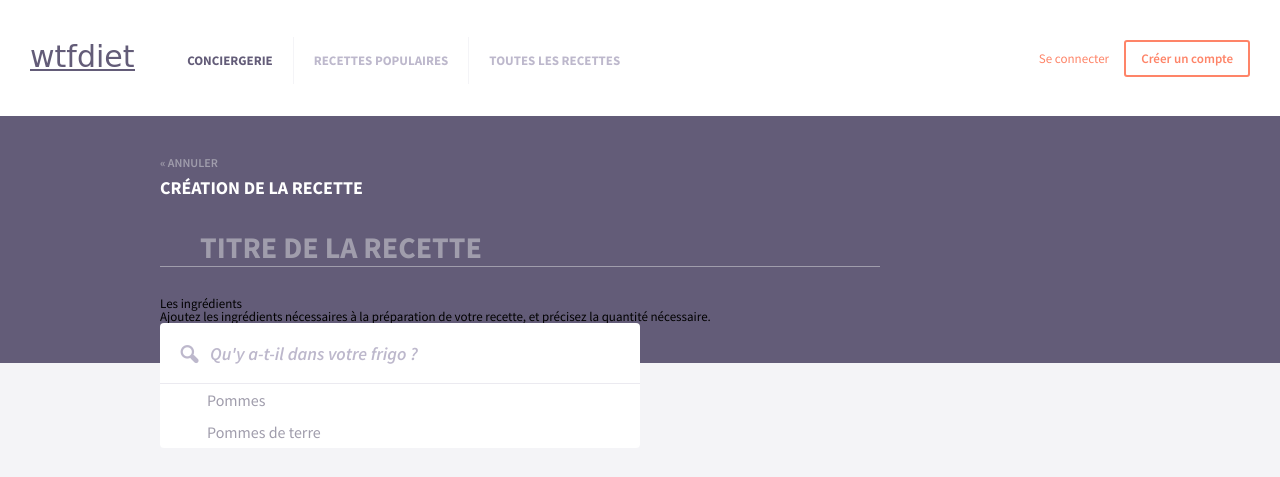
After one commit to AntoineWattier/PUMIR-H3T2, a PHP site: page /app/Views/Recipes/submitRecipe.html in a window 1280 px wide. The commit adds this page. Shown: the top 477 px of the page. Run offline with PHP 8.4, Linux system fonts and the light colour scheme; some web fonts are replaced.

Commit message:
Input[type="file"]

```diff
--- /dev/null
+++ b/app/Views/Recipes/submitRecipe.html
@@ -0,0 +1,55 @@
+<!DOCTYPE html>
+<html>
+	<head>
+		<meta charset="utf-8">
+		<title>What the f*** do i eat tonight?</title>
+    <meta name="description" content="">
+    <meta name="viewport" content="width=device-width">
+    <link rel="stylesheet" href="../../../public/styles/main.css">
+	</head>
+	<body>
+		<header id="header">
+			<h1>wtfdiet</h1>
+			<nav id="nav">
+				<ul>
+					<li class="active"><a href="">Conciergerie</a></li>
+					<li><a href="">Recettes populaires</a></li>
+					<li><a href="">Toutes les recettes</a></li>
+				</ul>
+			</nav>
+			<nav id="sign-in">
+				<ul>
+					<li><a href="">Se connecter</a></li>
+					<li><a class="btn" href="">Créer un compte</a></li>
+				</ul>
+			</nav>
+		</header>
+
+		<section id="main" class="create-recipe">
+			<div class="wrapper">
+				<a href="" class="cancel">« Annuler</a>
+				<h1>Création de la recette</h1>
+				<form>
+					<div class="title">
+						<input type="text" name="" placeholder="Titre de la recette" />
+						<i class="edit"></i>
+					</div>
+					<section class="step step1">
+						<h2>Les ingrédients</h2>
+						<p>Ajoutez les ingrédients nécessaires à la préparation de votre recette, et précisez la quantité nécessaire.</p>
+						<div class="ingredients suggest">
+							<input type="text" name="ingredients" placeholder="Qu'y a-t-il dans votre frigo ?" />
+							<i class="zoom"></i>
+							<ul class="suggestions">
+								<li><i class="checked sm"></i>Pommes</li>
+								<li><i class="checked sm"></i>Pommes de terre</li>
+							</ul>
+						</div>
+					</section>
+				</form>
+			</div>
+
+		</section>
+
+	</body>
+</html>
--- a/app/Views/User/editUser.html
+++ b/app/Views/User/editUser.html
@@ -53,7 +53,7 @@
 						</div>
 						<div>
 							<img src="" alt="Noah Garcia" />
-							<button>Changer la photo</button>
+							<label><input type="file" />Changer la photo</label>
 						</div>
 						<div class="clear"></div>
 						<hr />
--- a/public/styles/main.css
+++ b/public/styles/main.css
@@ -242,7 +242,8 @@ section#main.user header + section { float: left; width: 670px; margin-left: 50p
 section#main.user header + section form div:first-child { float: left; width: 355px; }
 section#main.user header + section form div:nth-child(2) { float: left; width: 315px; text-align: center; }
 section#main.user header + section form div img { display: block; height: 96px; width: 96px; border-radius: 100%; margin: 25px auto;}
-section#main.user header + section form div button { font-family: "Source Sans Pro", sans-serif;  margin: 0 auto; font-size: 1.154em; color: #fff; text-transform: uppercase; font-weight: 600; display: block; border-radius: 3px; border: 0; padding: 15px 20px; background: #635c78; cursor: pointer; }
+section#main.user header + section form div label { font-family: "Source Sans Pro", sans-serif;  margin: 0 auto; font-size: 1.154em; color: #fff; text-transform: uppercase; font-weight: 600; display: inline-block; border-radius: 3px; border: 0; padding: 15px 20px; background: #635c78; cursor: pointer; }
+section#main.user header + section form div input[type="file"] { display: none;}
 section#main.user header + section form input { margin-bottom: 20px; font-size: 1.231em; }
 section#main.user header + section form div input:last-child,
 section#main.user header + section form input.fix { margin-bottom: 5px; }
@@ -268,9 +269,14 @@ section#main.user.following header + section ul li a p { color: #a09dac; font-si
 /************************/
 /* @group Create-recipe */
 /************************/
-section#main.create-recipe {
-  background: #635c78;
-}
+section#main.create-recipe { background: #635c78; }
+section#main.create-recipe a.cancel { text-transform: uppercase; color: #a09dac; font-weight: 600; font-size: 0.923em; }
+section#main.create-recipe h1 { font-size: 1.385em; color: #fff; text-transform: uppercase; font-weight: 700; margin-top: 10px; }
+section#main.create-recipe div.title { position: relative; }
+section#main.create-recipe div.title input { border-bottom: 1px solid #a09dac; border-radius: 0; margin: 30px 0; width: 720px; background: transparent; padding: 5px 0 5px 40px; text-transform: uppercase; font-weight: 700; font-size: 2.308em; color: #fff; }
+section#main.create-recipe div.title input::-webkit-input-placeholder { font-style: normal; color: #a09dac; }
+section#main.create-recipe form div.ingredients { width: 480px; float: left; }
+
 /* @end of Create-recipe */
 
 /****************/
```
